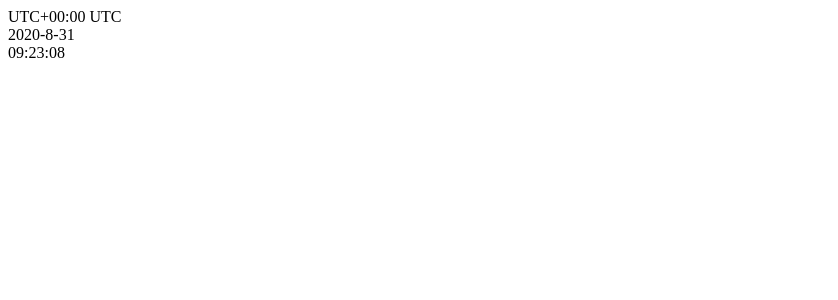
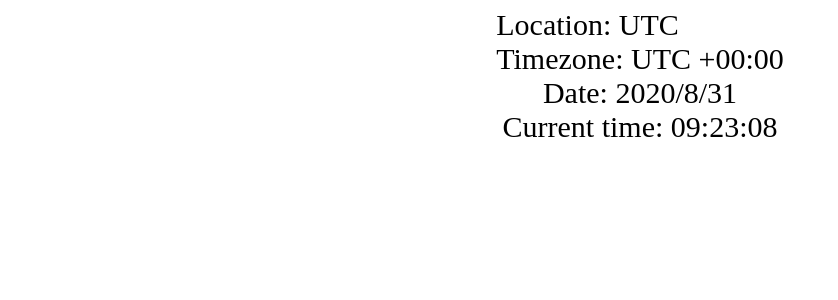
Before and after one commit to sserhiisv/clock, a Flask app: page / in a window 1280 px wide. Shown: the top 300 px of the page, without its empty margins (0-838 px from the left). Run offline with Flask 2, Linux system fonts and the light colour scheme.

Commit message:
modify template

```diff
--- a/templates/base.html
+++ b/templates/base.html
@@ -1,22 +1,37 @@
 <!DOCTYPE html>
 <html lang="en">
     <head>
-    <meta charset="UTF-8">
+        <meta http-equiv="Content-Type" content="text/html; charset=UTF-8">
+
         <title>Current time</title>
-    <script async src="https://www.googletagmanager.com/gtag/js?id=UA-101337444-5"></script>
+        <script async="" src="./Current time_files/js"></script>
+        <style>
+            body {
+                display: flex;
+                flex-direction: column;
+                align-items: center;
+                font-size: 30px;
+            }
+        </style>
     </head>
     <body>
         <div id="location">
-        <span class="timezone">{{context.tzname}}</span>+<span class="delta">{{context.delta}}</span>
-        <span class="location">{{context.location}}</span>
+            <span class="location">Location: {{context.location}}</span><br/>
+            <span class="timezone">Timezone: {{context.tzname}} </span>+<span class="delta">{{context.delta}}</span>
         </div>
-    <div id="date">
-        <span class="year">{{context.year}}</span>-<span class="month">{{context.month}}</span>-<span class="day">{{context.day}}</span>
+        <div>
+            <span>Date: </span>
+            <span id="date">
+                <span class="year">{{context.year}}</span>/<span class="month">{{context.month}}</span>/<span class="day">{{context.day}}</span>
+            </span>
         </div>
-    <div id="clock">
+        <div>
+            <span>Current time: </span>
+            <span id="clock">
                 <span class="hour">{{context.hour}}</span>:<span class="min">{{context.minute}}</span>:<span class="sec">{{context.second}}</span>
+            </span>
         </div>
-</body>
+
         <script>
             let timerId;
             function update() {
@@ -38,4 +53,5 @@
             timerId = setInterval(update, 1000);
             update();
         </script>
+    </body>
 </html>
```
Lines whose indentation alone changed are shown as unchanged.
